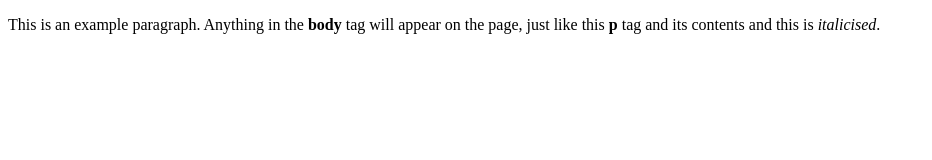
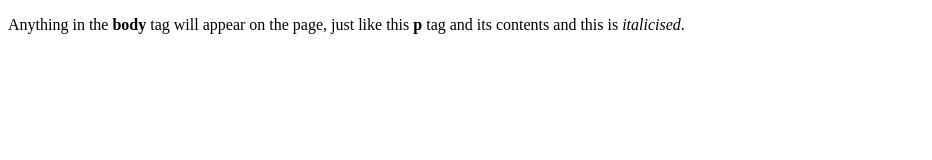
Before and after one commit to EvaDiana/evaliveagent2.github.io, a plain HTML site: page index.html in a window 1280 px wide. Shown: the whole page, without its empty margins (0-932 px from the left). Drawn offline with Linux system fonts and the light colour scheme.

Commit message:
Update index.html

```diff
--- a/index.html
+++ b/index.html
@@ -4,7 +4,7 @@
     <title>The Platform Page!</title>
   </head>
   <body>
-    <p>This is an example paragraph. Anything in the <strong>body</strong> tag will appear on the page, just like this <strong>p</strong> tag and its contents and this is <i>italicised</i>.</p>
+    <p> Anything in the <strong>body</strong> tag will appear on the page, just like this <strong>p</strong> tag and its contents and this is <i>italicised</i>.</p>
 
     <img id="liveagent_button_online_573250000008PBq" style="display: none; border: 0px none; cursor: pointer" onclick="liveagent.startChat('573250000008PBq')" src="https://preprod-bmjgroupideas.cs80.force.com/livechat/resource/1530710511000/LiveChatOnline" /><img id="liveagent_button_offline_573250000008PBq" style="display: none; border: 0px none; " src="https://preprod-bmjgroupideas.cs80.force.com/livechat/resource/1530710511000/LiveChatOffline" />
 <script type="text/javascript">
```
